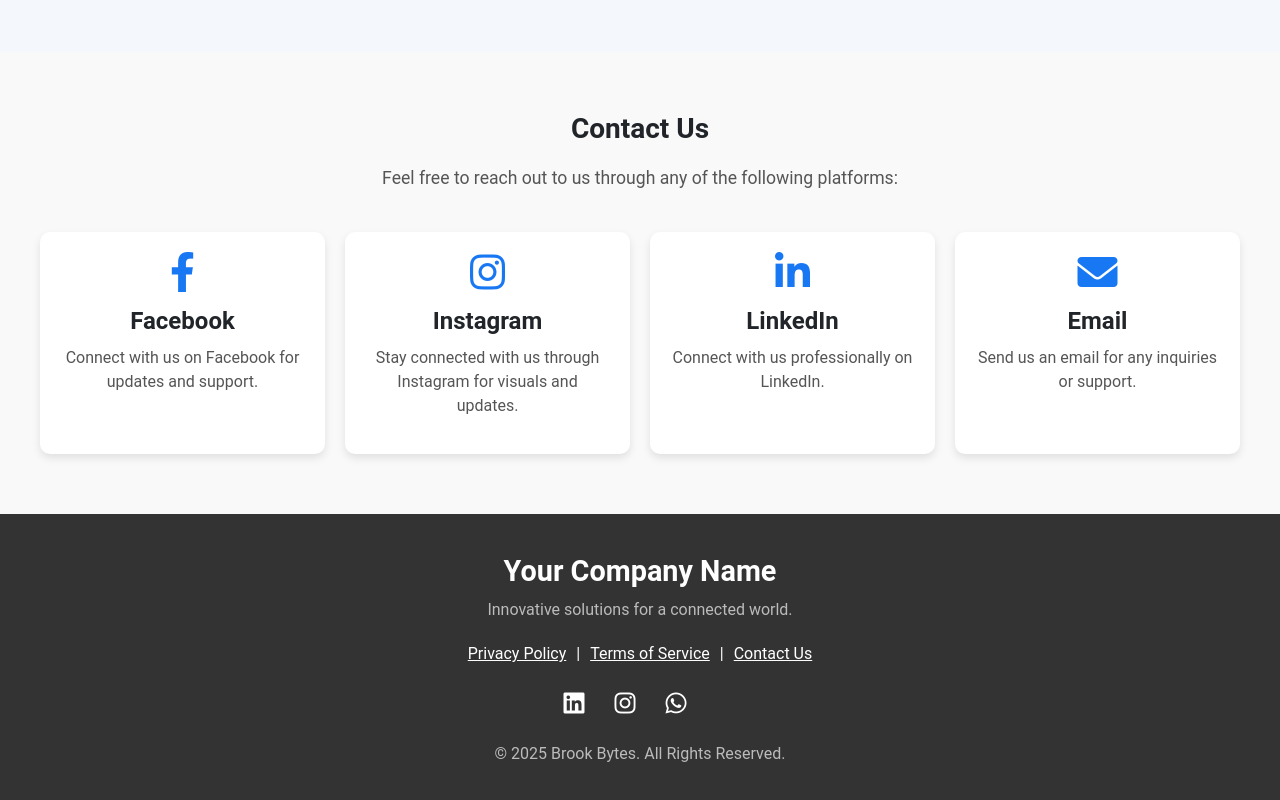
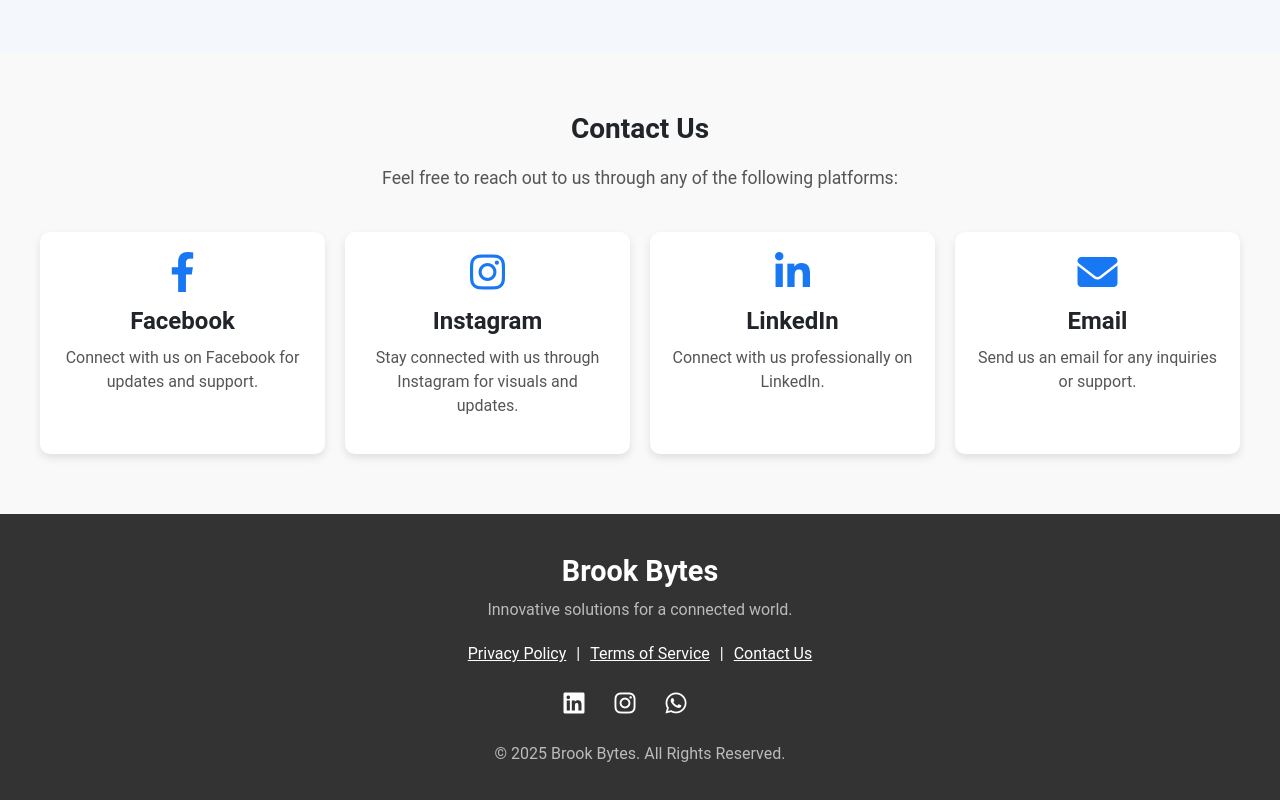
Before and after one commit to moulimonishxx/freelance, a React (Create React App) app: page / in a window 1280 px wide. Shown: the part 3343-4143 px from the top of the page. Built offline with nearby package versions, Linux system fonts and the light colour scheme; a web font is replaced by a local one.

Commit message:
Update home.jsx

```diff
--- a/src/components/landing-page/home.jsx
+++ b/src/components/landing-page/home.jsx
@@ -938,7 +938,7 @@ id="our-services"
 >
   <div style={{ marginBottom: "20px" }}>
     <h3 style={{ fontSize: "1.8em", fontWeight: "600", marginBottom: "10px" }}>
-      Your Company Name
+     Brook Bytes
     </h3>
     <p style={{ fontSize: "1em", color: "#bbb" }}>
       Innovative solutions for a connected world.
```
